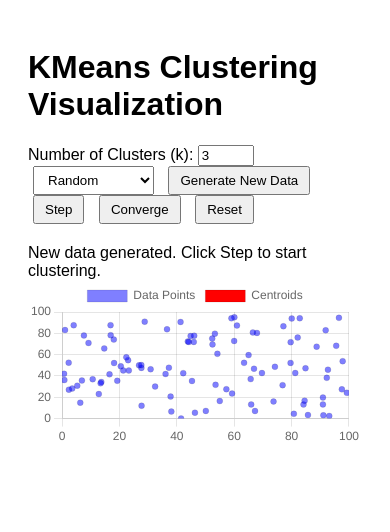
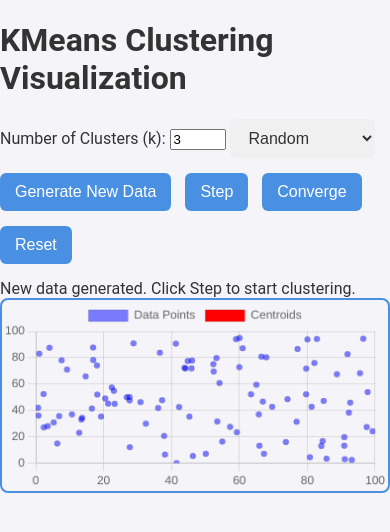
Before and after one commit to tmarro13/bu_tmarro_assignment2, a Flask app: page / in a window 390 px wide. Shown: the top 532 px of the page. Run offline with Flask 2, Linux system fonts and the light colour scheme.

Commit message:
css change

```diff
--- a/static/css/styles.css
+++ b/static/css/styles.css
@@ -1,21 +1,116 @@
+/* General body styling */
 body {
-    font-family: Arial, sans-serif;
-    display: flex;
-    flex-direction: column;
-    align-items: center;
-    padding: 20px;
+    font-family: 'Roboto', sans-serif;
+    background-color: #f4f4f9;
+    color: #333;
+    margin: 0;
+    padding: 0;
 }
 
-.controls {
-    margin-bottom: 20px;
+/* Header styling */
+header {
+    background-color: #4a90e2;
+    color: white;
+    padding: 20px;
+    text-align: center;
+    box-shadow: 0 4px 8px rgba(0, 0, 0, 0.1);
 }
 
-button, select {
-    margin: 0 5px;
-    padding: 5px 10px;
+header h1 {
+    margin: 0;
+    font-size: 2.5rem;
+    letter-spacing: 1.2px;
 }
 
-#chart {
-    width: 500px;
-    height: 300px;
+/* Container for the main content */
+.container {
+    margin: 40px auto;
+    max-width: 1200px;
+    padding: 20px;
+    background-color: white;
+    border-radius: 8px;
+    box-shadow: 0 4px 12px rgba(0, 0, 0, 0.1);
 }
+
+/* Dropdown and Button styling */
+select, button {
+    padding: 10px 15px;
+    font-size: 1rem;
+    margin-right: 10px;
+    border: none;
+    border-radius: 6px;
+    outline: none;
+    transition: background-color 0.3s;
+}
+
+/* Select dropdown */
+select {
+    background-color: #f0f0f0;
+    color: #333;
+}
+
+select:hover {
+    background-color: #eaeaea;
+}
+
+/* Button styling */
+button {
+    background-color: #4a90e2;
+    color: white;
+    cursor: pointer;
+    transition: background-color 0.3s ease;
+}
+
+button:hover {
+    background-color: #357ab9;
+}
+
+/* Styling for the plot area */
+.plot-area {
+    margin-top: 30px;
+    display: flex;
+    justify-content: center;
+}
+
+canvas {
+    border: 2px solid #4a90e2;
+    border-radius: 8px;
+}
+
+/* Footer styling */
+footer {
+    text-align: center;
+    padding: 20px;
+    background-color: #4a90e2;
+    color: white;
+    position: absolute;
+    width: 100%;
+    bottom: 0;
+    box-shadow: 0 -2px 6px rgba(0, 0, 0, 0.1);
+}
+
+footer p {
+    margin: 0;
+    font-size: 1rem;
+}
+
+/* Responsive layout for mobile */
+@media only screen and (max-width: 768px) {
+    header h1 {
+        font-size: 2rem;
+    }
+
+    .container {
+        padding: 15px;
+        margin: 20px auto;
+    }
+
+    button, select {
+        margin-bottom: 15px;
+    }
+
+    canvas {
+        width: 100%;
+        height: auto;
+    }
+}
```
